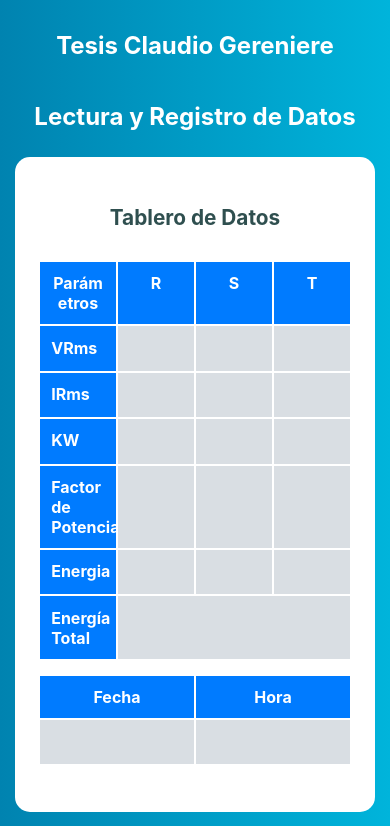
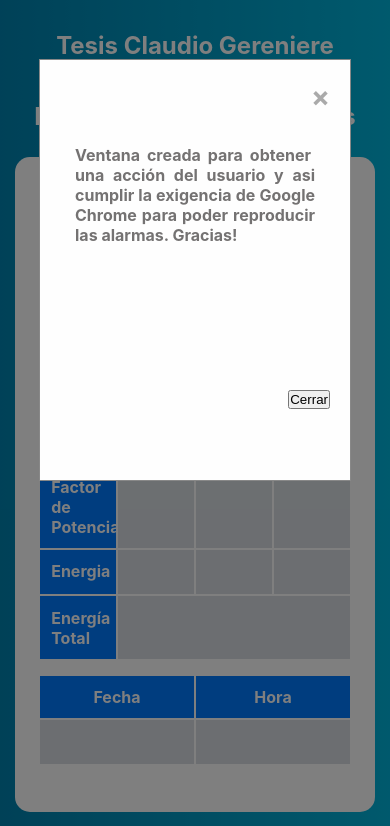
Before and after one commit to marcelogere/Tesis-Claudio-Esc, a plain HTML site: page data/index.html in a window 390 px wide. Shown: the top 826 px of the page. Drawn offline with Linux system fonts and the light colour scheme; no server answers; files whose address does not match are found by name.

Commit message:
Se agrego ventana modal para el User Gesture

```diff
--- a/data/apps/OptionsGauges.js
+++ b/data/apps/OptionsGauges.js
@@ -13,7 +13,7 @@ var energLimit = 14600;
 var sound = new Howl({
     src: ['./media/alarm.wav'],
     loop: true,
-    volume: 0.1,
+    volume: 0.5,
     onend: function() {
       console.log('Finished!');
     }
@@ -100,6 +100,11 @@ function fVrms_r(){
           colorFuente = (colorFuente == "#000000")? "white" : "#000000";
           blink.style.color= colorFuente;
         }
+
+    } else{
+      sound.pause();
+      blink.style.backgroundColor = "#d9dee3";
+      blink.style.color= "#000000";
     }
 }
 vrms_rGaugeObject.animationSpeed = 30;
--- a/data/index.html
+++ b/data/index.html
@@ -11,6 +11,13 @@
     <title>Tesis Claudio Gereniere</title>
 </head>
 <body onload="hideSections();">
+    <div id="myModal" class="modal">
+        <div class="modal-content">
+            <span class="close">&times;</span>
+            <p>Ventana creada para obtener una acción del usuario y asi cumplir la exigencia de Google Chrome para poder reproducir las alarmas. Gracias!</p>
+            <button id="closeModal">Cerrar</button>
+        </div>
+    </div>
     <div class="titles">
         <h1>Tesis Claudio Gereniere</h1>
     </div>
@@ -158,5 +165,26 @@
 
     <script src="./apps/papaparse.min.js"></script>
     <script src="./apps/session_out.js"></script>
+    <script>
+        window.addEventListener('load', function() {
+            var modal = document.getElementById('myModal');
+            var closeButton = document.getElementById('closeModal');
+
+            // Mostrar la ventana modal al cargar la página
+            modal.style.display = 'block';
+
+            // Cerrar la ventana modal cuando se hace clic en el botón "Cerrar"
+            closeButton.addEventListener('click', function() {
+                modal.style.display = 'none';
+            });
+
+            // Cerrar la ventana modal cuando se hace clic fuera de ella
+            window.addEventListener('click', function(event) {
+                if (event.target == modal) {
+                    modal.style.display = 'none';
+                }
+            });
+        });
+    </script>
 </body>
 </html>
--- a/data/styles/style.css
+++ b/data/styles/style.css
@@ -102,6 +102,57 @@ pre {
 
 code {
   color: #007FFF;
+}
+
+/* Estilos para la ventana modal */
+.modal {
+  display: none;
+  position: fixed;
+  z-index: 1;
+  left: 0;
+  top: 0;
+  width: 100%;
+  height: 100%;
+  overflow: auto;
+  background-color: rgba(0, 0, 0, 0.5);
+}
+
+.modal-content {
+  position: relative;
+  background-color: #fefefe;
+  color: #747272;
+  margin: 15% auto;
+  padding: 20px;
+  border: 1px solid #888;
+  width: 80%;
+  height: 50%;
+}
+
+.modal-content p{
+  position: relative;
+  top: 50px;
+  margin: 20px;
+}
+
+#closeModal{
+  position: absolute;
+  top: 290px;
+  right: 20px;
+  float: right;
+}
+
+.close {
+  color: #aaa;
+  float: right;
+  font-size: 28px;
+  font-weight: bold;
+}
+
+.close:hover,
+.close:focus {
+  color: black;
+  text-decoration: none;
+  cursor: pointer;
 }
 
 /*------------------------------ mainmenu.html ------------------------------*/
@@ -563,6 +614,20 @@ code {
     font-size: 0.6rem;
   }
 
+  .modal-content p{
+    position: relative;
+    top: 50px;
+    text-align: justify;
+    margin: 15px;
+  }
+
+  #closeModal{
+    position: absolute;
+    top: 330px;
+    right: 20px;
+    float: right;
+  }
+
   .slide-menu {
     width: 25%;
   }
```
